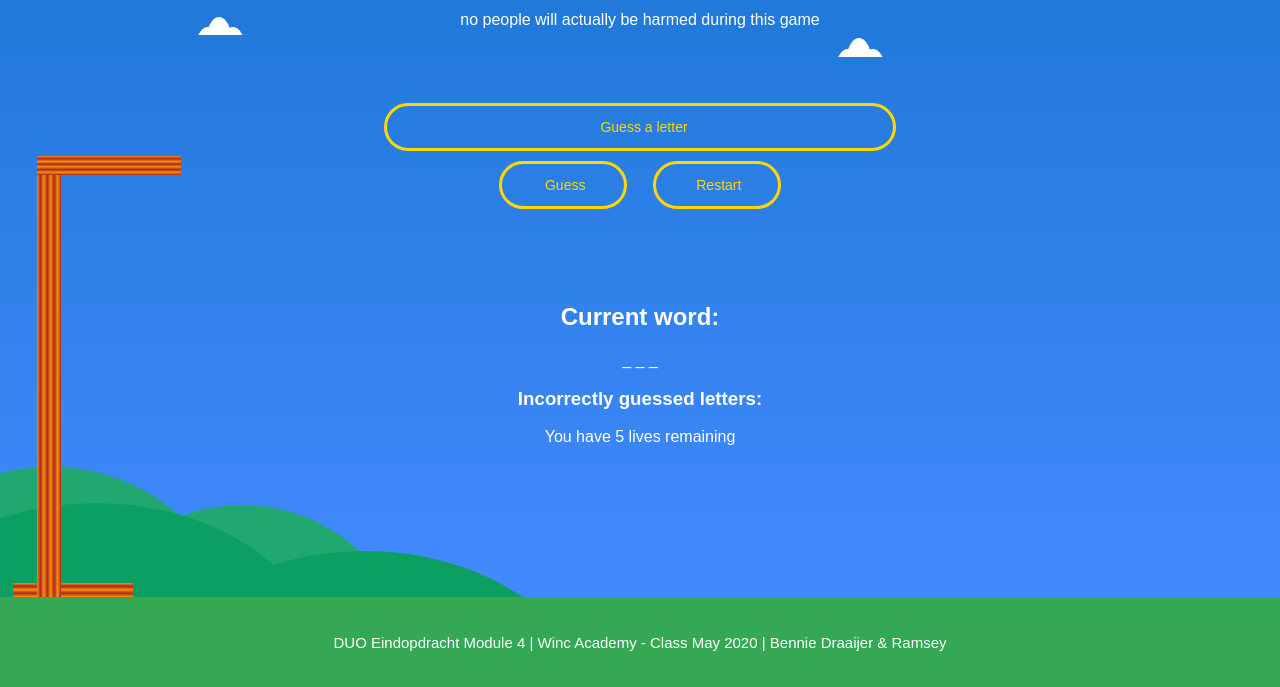
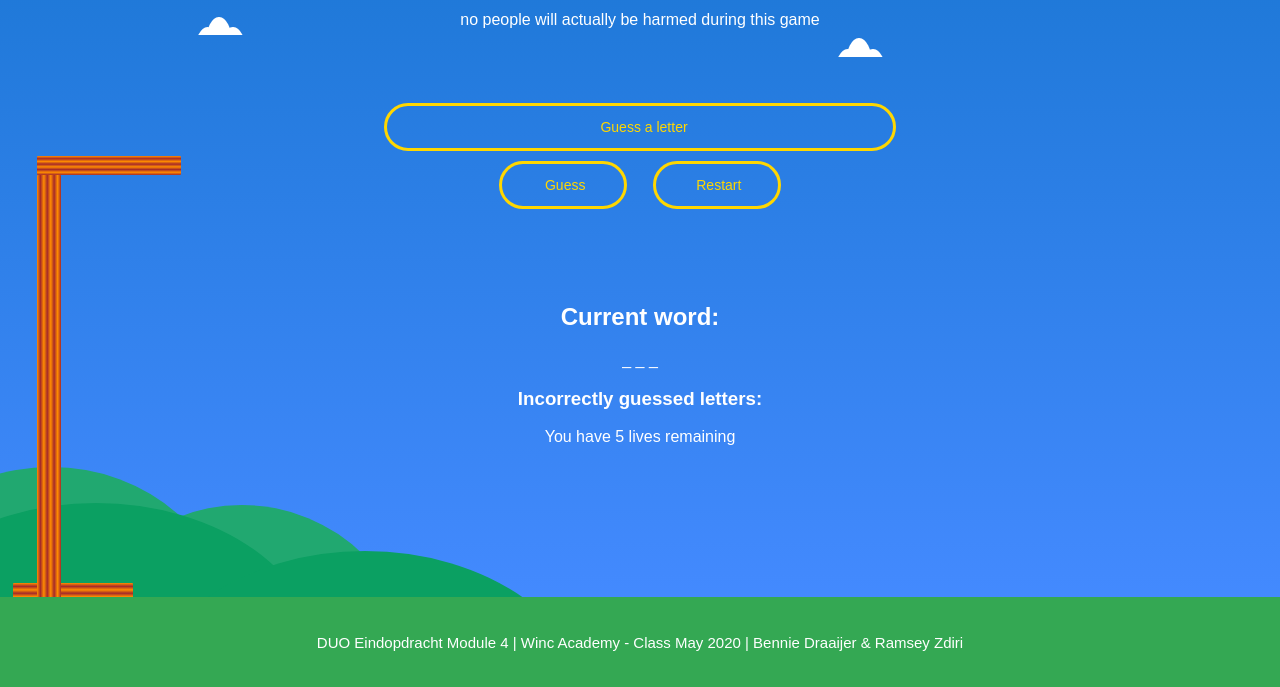
Before and after one commit to taipo1/Hangman_Bennie, a plain HTML site: page index.html in a window 1280 px wide. Shown: the part 113-800 px from the top of the page. Drawn offline with Linux system fonts and the light colour scheme; a web font is replaced by a local one.

Commit message:
Update index.html
update footer text

```diff
--- a/index.html
+++ b/index.html
@@ -81,7 +81,7 @@
 
   <footer>
     <div>
-      <p class="about">DUO Eindopdracht Module 4 | Winc Academy - Class May 2020 | Bennie Draaijer & Ramsey</p>
+      <p class="about">DUO Eindopdracht Module 4 | Winc Academy - Class May 2020 | Bennie Draaijer & Ramsey Zdiri</p>
     </div>
   </footer>
 
```
